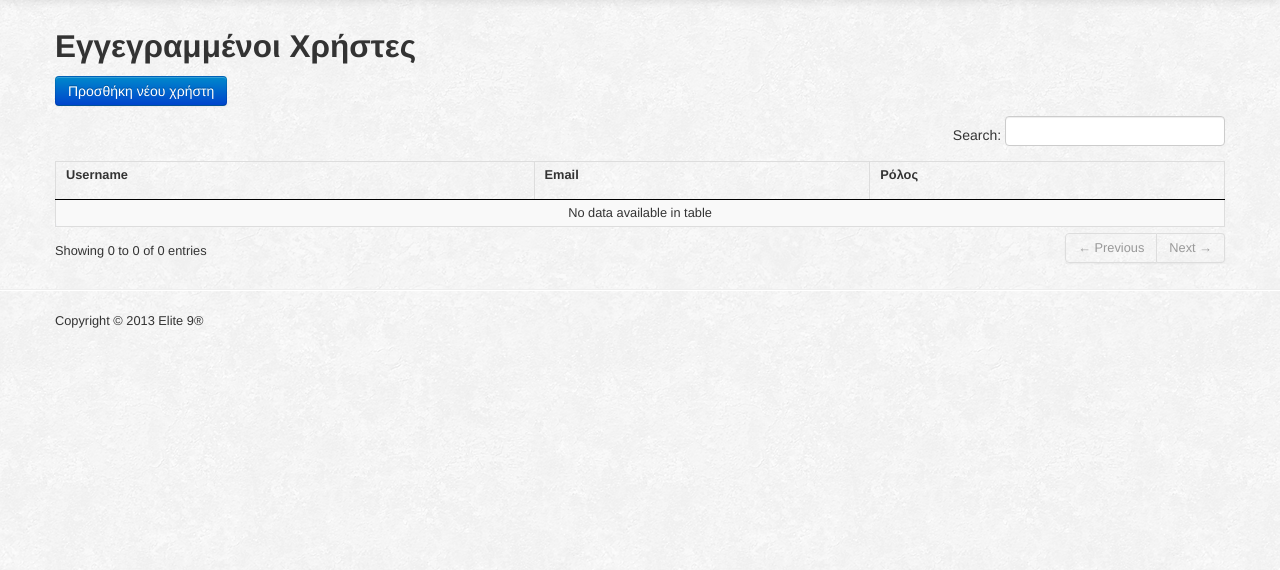
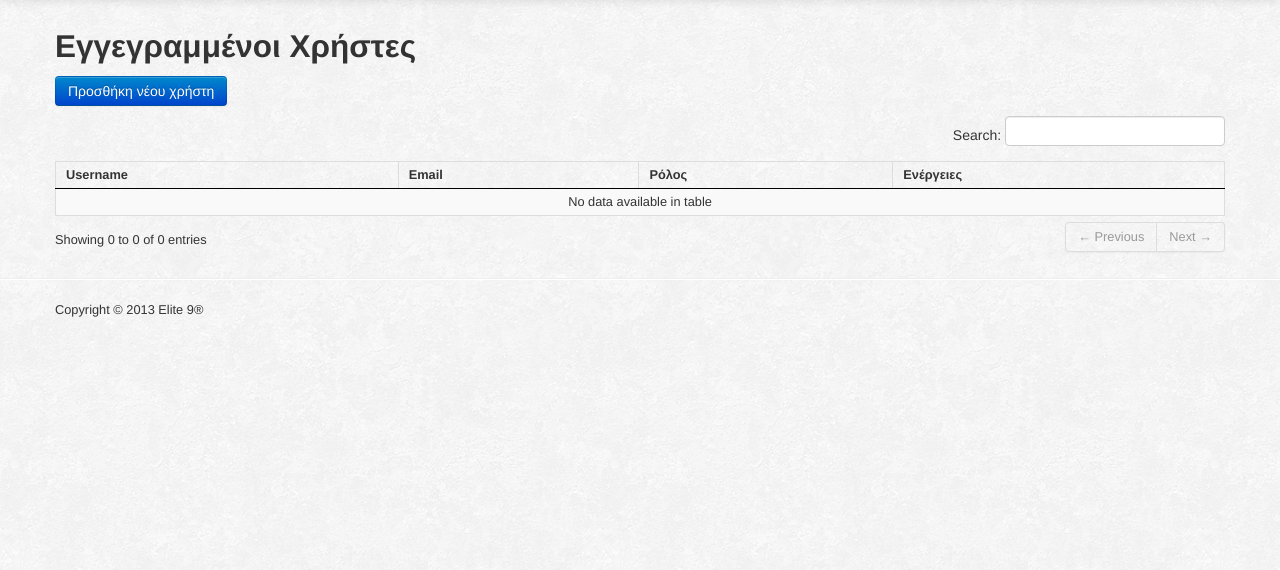
Before and after one commit to bitzesmichail/wsms, a PHP site: template Views/users/index.php in a window 1280 px wide. Shown: the part 44-614 px from the top of the page. Run offline with PHP 8.4, Linux system fonts and the light colour scheme; the template is opened without the code that fills it, so the values that code supplies are empty; some libraries are stand-ins or nearby versions.

Commit message:
users table layout updated

```diff
--- a/Views/users/index.php
+++ b/Views/users/index.php
@@ -4,6 +4,7 @@
   require_once 'Views/navbars/navbar.php';
 ?>
 
+<div class="container">
 <h2>
   	Εγγεγραμμένοι Χρήστες
 </h2>
@@ -12,12 +13,13 @@
   <a href="<?php echo USERS . "/adduser"; ?>"><button class="btn btn-primary" type="button" >Προσθήκη νέου χρήστη</button></a>
 </p>
 
-<table class="table table-striped table-bordered tablesorter" id="users_table">
+<table cellpadding="0" cellspacing="0" border="0" class="table table-striped table-bordered" id="users_table" width="100%">
 <thead>
 <tr>
 	<th><strong>Username</strong></th>
 	<th><strong>Email</strong></th>
 	<th><strong>Ρόλος</strong></th>
+	<th><strong>Ενέργειες</strong></th>
 </tr>
 </thead>
 <tbody>
@@ -37,11 +39,3 @@
 </tbody>
 </table>
 </div>
-
-<script type="text/javascript">
-jQuery(document).ready(function()
-    {
-        jQuery("#users_table").tablesorter();
-    }
-);
-</script>
```
